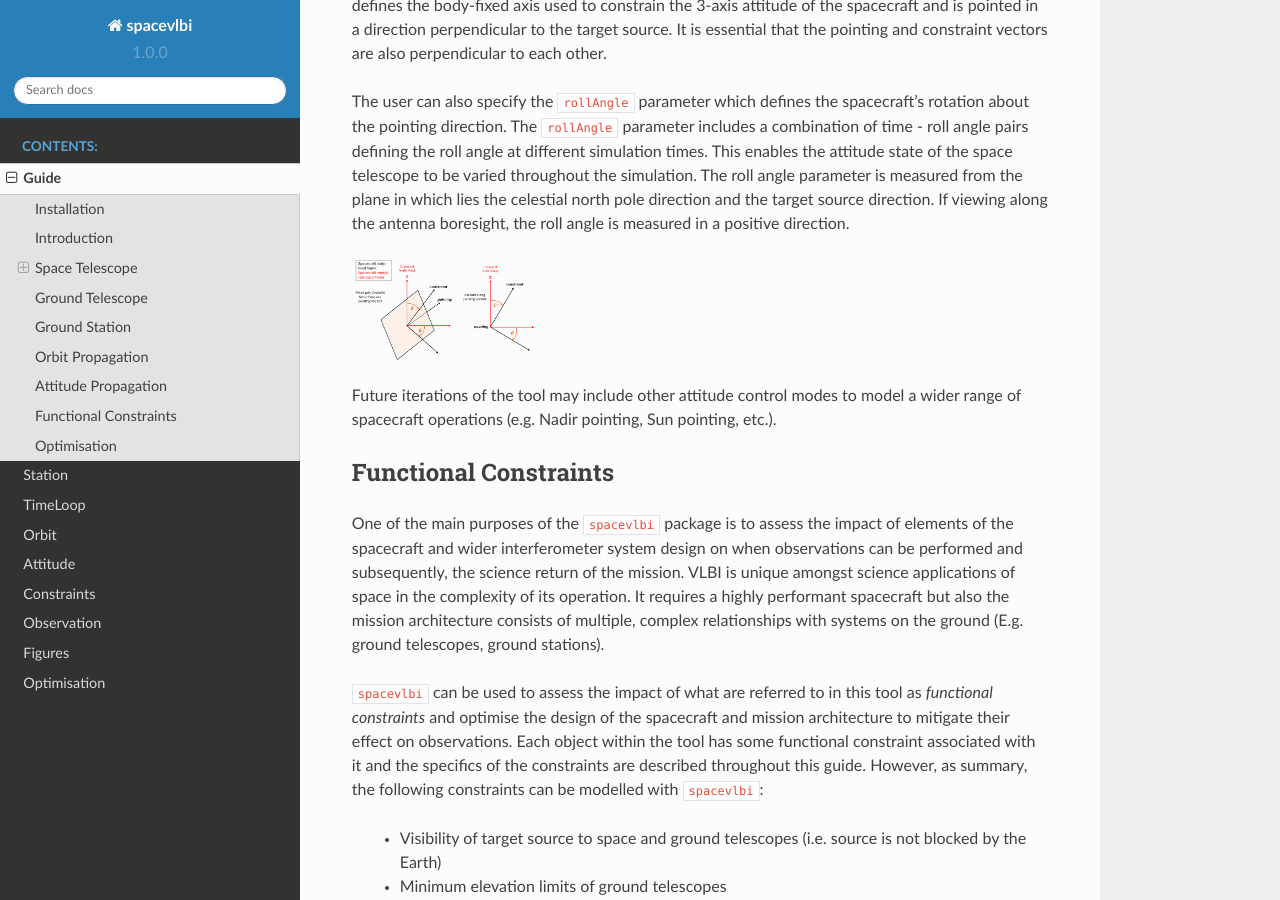
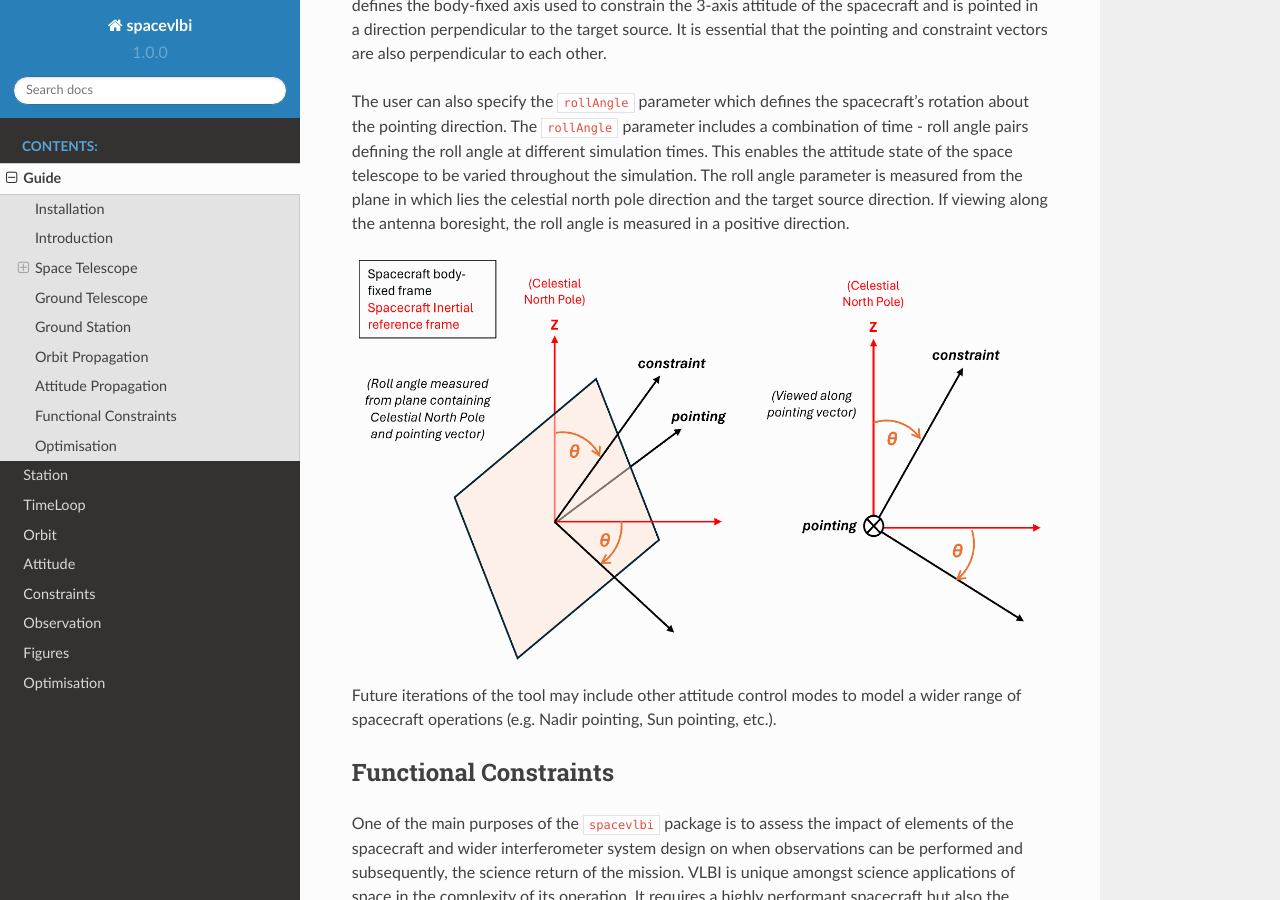
Before and after one commit to bhudson2/spacevlbi, a Sphinx documentation site: the page built from docs/source/Guide.rst, in a window 1280 px wide and 900 px high, scrolled down 5548 px. Built offline with Sphinx 7.4.7 and the Read the Docs theme 2.0.0, drawn with Linux system fonts in a browser that asks for light colours.

Commit message:
Updating documentation

```diff
--- a/docs/source/Guide.rst
+++ b/docs/source/Guide.rst
@@ -295,7 +295,7 @@ direction and the target source direction. If viewing along the antenna
 boresight, the roll angle is measured in a positive direction.
 
 .. image:: RollAngle.png
-    :height: 100px
+    :height: 400px
 
 Future iterations of the tool may include other attitude control modes to
 model a wider range of spacecraft operations (e.g. Nadir pointing, Sun
--- a/pyproject.toml
+++ b/pyproject.toml
@@ -5,7 +5,7 @@ build-backend = "hatchling.build"
 [project]
 dependencies = ["astropy", "numpy", "poliastro", "matplotlib"]
 name = "spacevlbi"
-version = "1.0.15"
+version = "1.0.16"
 authors = [
   { name="Ben Hudson", email="bhudson@kispe.co.uk" },
 ]
```
Also changed, not shown: docs/source/RollAngle.png, 4 other files.
